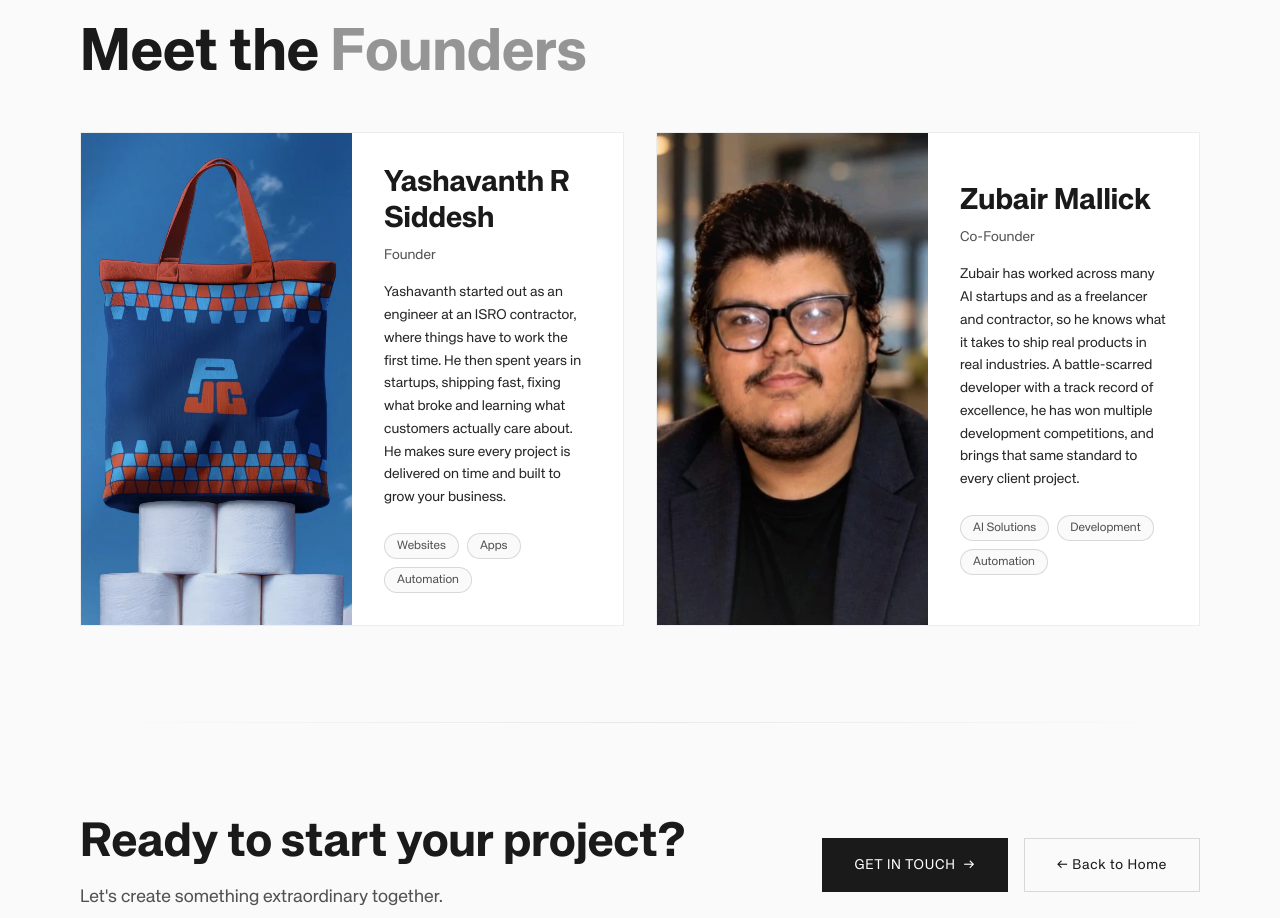
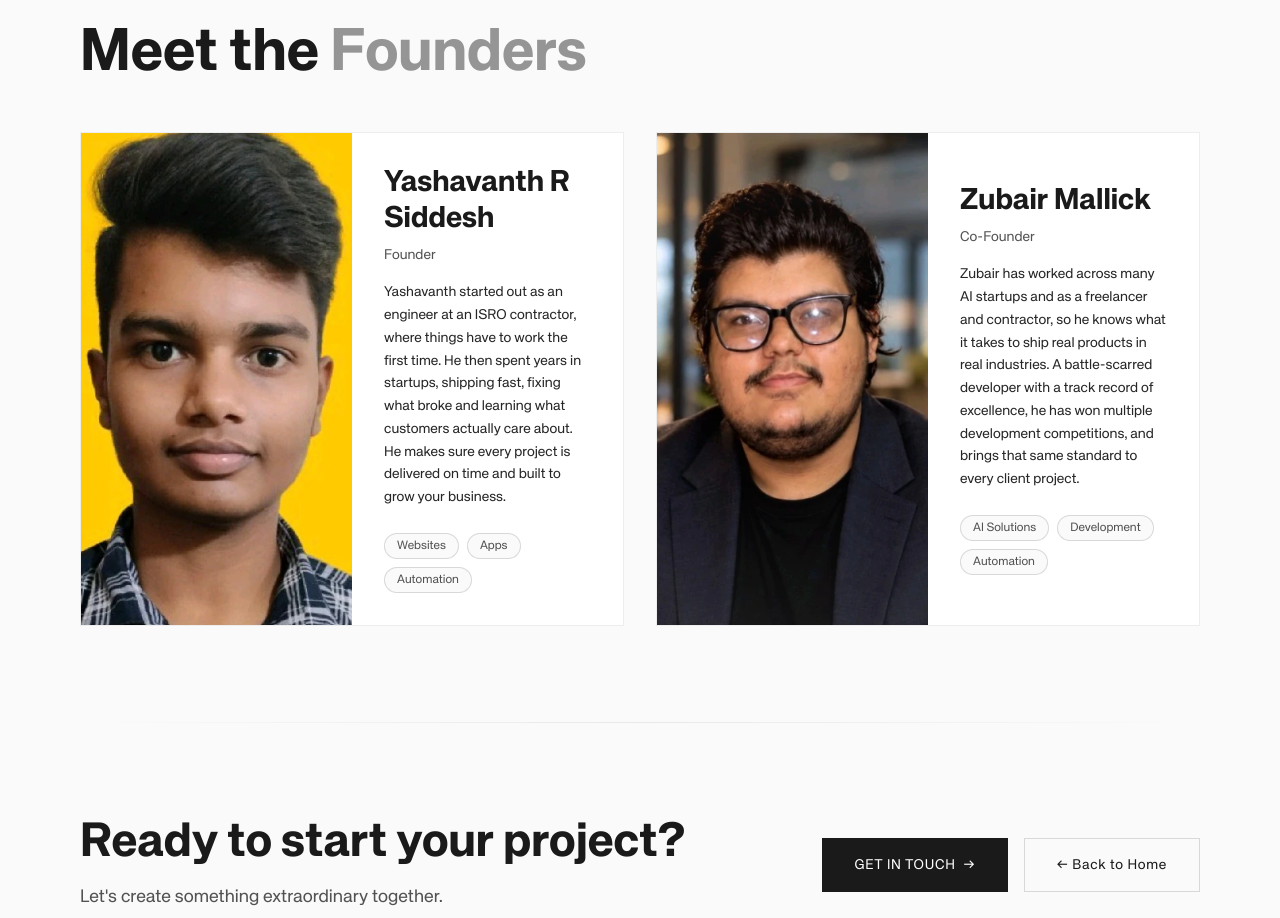
Before and after one commit to Yashu9844/Adesign, a Next.js app: page /about in a window 1280 px wide. Shown: the part 8520-9438 px from the top of the page. Built offline with nearby package versions, Linux system fonts and the light colour scheme.

Commit message:
About page: add founder photo

```diff
--- a/app/about/page.tsx
+++ b/app/about/page.tsx
@@ -688,7 +688,7 @@ const TeamSection = () => {
       name: 'Yashavanth R Siddesh',
       role: 'Founder',
       bio: "Yashavanth started out as an engineer at an ISRO contractor, where things have to work the first time. He then spent years in startups, shipping fast, fixing what broke and learning what customers actually care about. He makes sure every project is delivered on time and built to grow your business.",
-      image: '/images/pimg1.webp',
+      image: '/images/yashavanth.webp',
       specialties: ['Websites', 'Apps', 'Automation'],
     },
     {
```
Also changed, not shown: public/images/yashavanth.webp (added).
